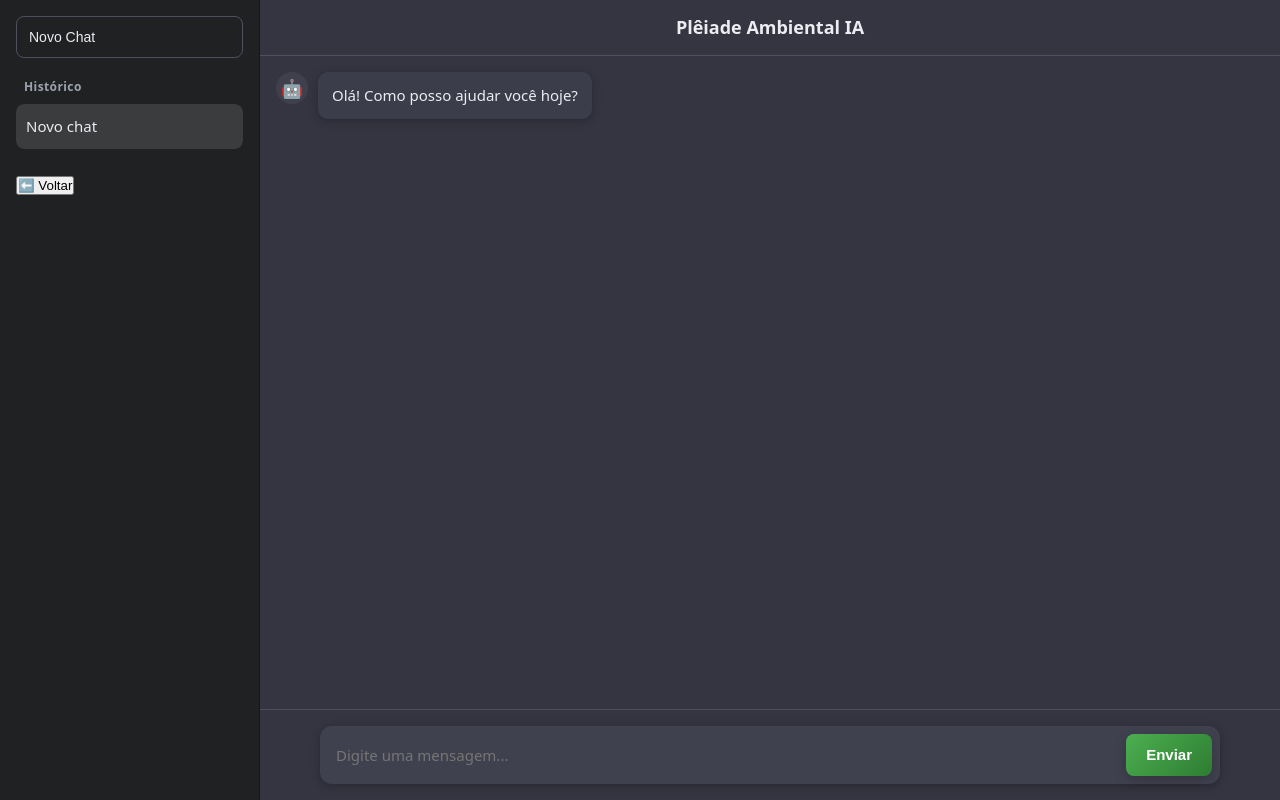
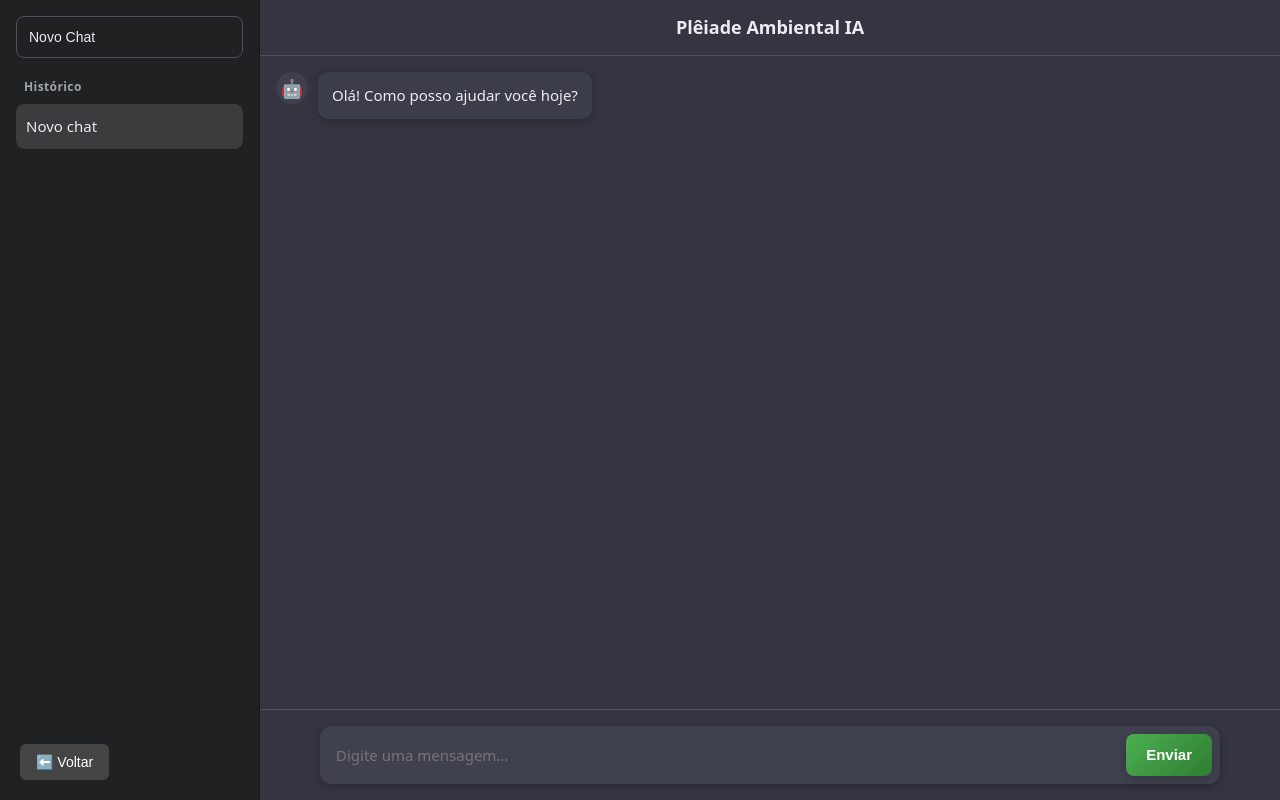
Before and after one commit to WeezyHS/ia_leis_ambientais, a FastAPI app: page /chat-ai in a window 1280 px wide. Run offline with FastAPI, Linux system fonts and the light colour scheme; data that the repository does not hold is empty.

Commit message:
Implementação do estilo do botão "Voltar"!

```diff
--- a/static/css/style.css
+++ b/static/css/style.css
@@ -342,6 +342,25 @@ html, body {
   background-color: rgba(255,255,255,0.06);
 }
 
+.voltar-dashboard-btn {
+  position: fixed;
+  bottom: 20px;
+  left: 20px;
+  background-color: #444;
+  color: #fff;
+  padding: 10px 16px;
+  border: none;
+  border-radius: 6px;
+  cursor: pointer;
+  font-size: 14px;
+  z-index: 1000;
+  transition: background 0.3s ease;
+}
+
+.voltar-dashboard-btn:hover {
+  background-color: #666;
+}
+
 
 /* Conteúdo (coluna da direita) */
 .main-content{
```
